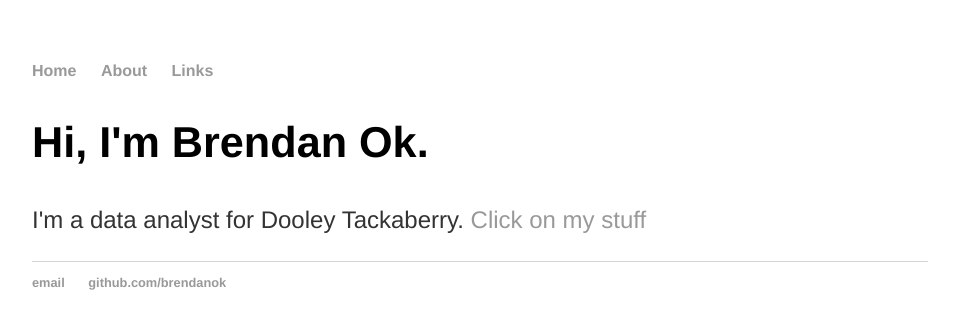
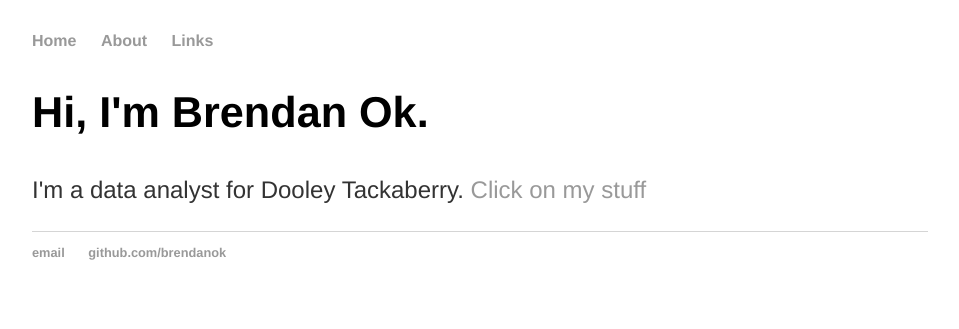
Before and after one commit to brendanok/brendanok.github.io, a Jekyll site: the page built from index.html, in a window 1280 px wide. Shown: the top 329 px of the page, without its empty margins (160-1119 px from the left). Built offline with Jekyll 4.4.1, drawn with Linux system fonts in a browser that asks for light colours.

Commit message:
Update main.css

```diff
--- a/css/main.css
+++ b/css/main.css
@@ -3,7 +3,7 @@
   zoom: 0.5 ;
 }
 
-body { margin: 60px auto; width: 70%; }
+body { margin: 30px auto; width: 70%; }
 
 a { text-decoration: none; color: #999; }
 a:hover { text-decoration: underline; }
```
